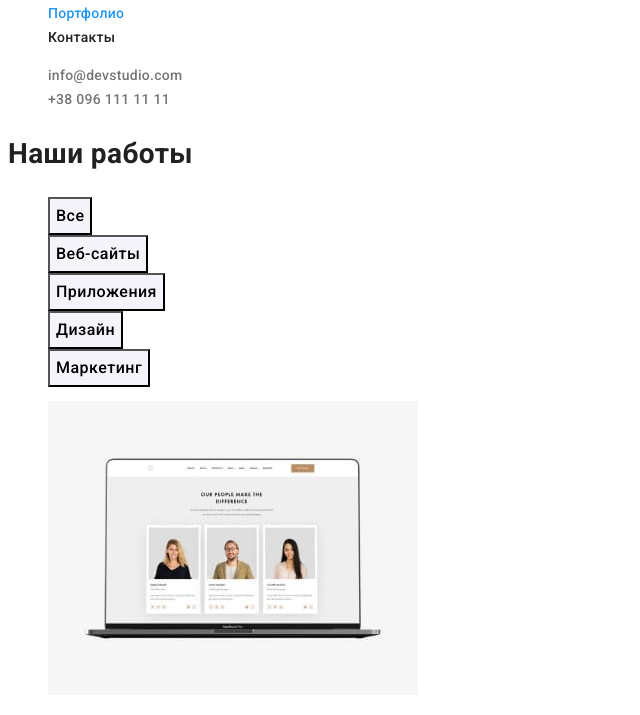
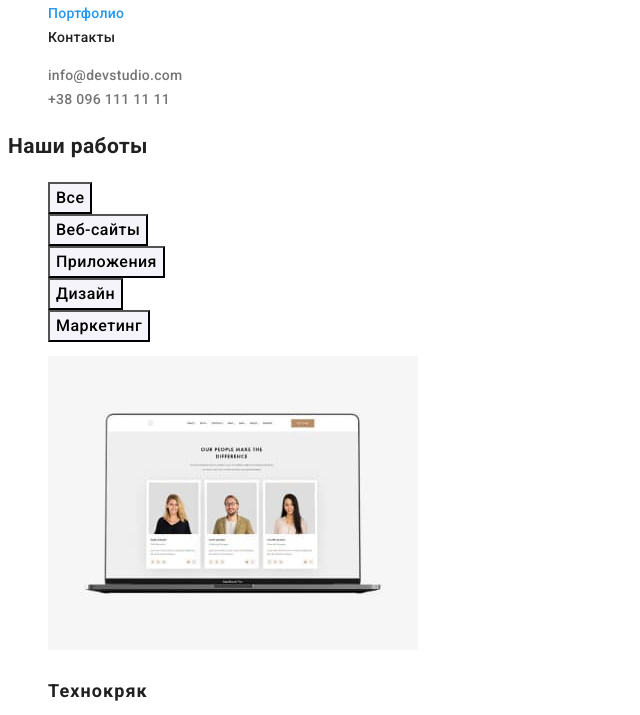
Before and after one commit to MyagkiyBogdan/goit-markup-hw-02, a plain HTML site: page portfiolio.html in a window 1280 px wide. Shown: the part 76-791 px from the top of the page, without its empty margins (0-640 px from the left). Drawn offline with Linux system fonts and the light colour scheme.

Commit message:
hw changes

```diff
--- a/css/styles.css
+++ b/css/styles.css
@@ -5,8 +5,8 @@
 	--white-text-color: #FFFFFF;
 	--footer-text-color: rgba(255, 255, 255, 0.6);
 	--footer-background-color: #2F303A;
-	--main-background-color: #FFFFFF;;
-	--second-background-color: #F5F4FA;;
+	--main-background-color: #FFFFFF;
+	--second-background-color: #F5F4FA;
 	--filter-button-color: #F5F4FA;
 	--letter-spacing-second: 0.06em;
 	--second-font-size: 16px;
@@ -30,10 +30,6 @@ body {
 
 .list {
 	list-style: none;
-}
-
-.btn {
-	cursor: pointer;
 }
 
 /* Header and footer settings */
@@ -114,8 +110,8 @@ body {
 	line-height: 1.87;
 	letter-spacing: var(--letter-spacing-second);
 	text-align: center;
-		width: 200px;
-		height: 50px;
+	min-width: 200px;
+	cursor: pointer;
 }
 
 .benefits {
@@ -124,6 +120,7 @@ body {
 
 .benefits__title {
 	font-weight: var(--font-weight-first);
+	font-size: 14px;
 	line-height: 1.14;
 	text-transform: uppercase;
 	}
@@ -151,6 +148,7 @@ text-align: center;
 
 .team__title {
 	font-weight: var(--font-weight-second);
+	font-size: 14px;
 }
 
 .team__text {
@@ -165,13 +163,13 @@ text-align: center;
 
 .works__btn {
 	background-color: var(--filter-button-color);
-	height: 38px;
 	font-family: inherit;
 	font-weight: var(--font-weight-second);
 	font-size: var(--second-font-size);
 	line-height: 1.62;
 	text-align: center;
 	letter-spacing: 0.03em;
+	cursor: pointer;
 }
 
 .works__btn:hover,
--- a/portfiolio.html
+++ b/portfiolio.html
@@ -7,7 +7,7 @@
 	<title>Portfolio</title>
 	<link rel="preconnect" href="https://fonts.googleapis.com">
 	<link rel="preconnect" href="https://fonts.gstatic.com" crossorigin>
-	<link href="https://fonts.googleapis.com/css2?family=Raleway:wght@700&family=Roboto:wght@400;500;700&display=swap"
+	<link href="https://fonts.googleapis.com/css2?family=Raleway:wght@700&family=Roboto:wght@400;500;700;900&display=swap"
 	rel="stylesheet">
 	<link rel="stylesheet" href="./css/styles.css">
 </head>
@@ -39,15 +39,16 @@
 				</li>
 			</ul>
 		</header>
-			<main class="works section">
+			<main class>
+				<section class="works section">
 					<!-- Не забыть скрыть заголовок-->
 					<h1 class="works-title">Наши работы</h1>
 					<ul class="works__list works-filter list">
-					<li class="works__item"><button type="button" class="works__btn btn">Все</button></li>
-					<li class="works__item"><button type="button" class="works__btn btn">Веб-сайты</button></li>
-					<li class="works__item"><button type="button" class="works__btn btn">Приложения</button></li>
-					<li class="works__item"><button type="button" class="works__btn btn">Дизайн</button></li>
-					<li class="works__item"><button type="button" class="works__btn btn">Маркетинг</button></li>
+						<li class="works__item"><button type="button" class="works__btn">Все</button></li>
+						<li class="works__item"><button type="button" class="works__btn">Веб-сайты</button></li>
+						<li class="works__item"><button type="button" class="works__btn">Приложения</button></li>
+						<li class="works__item"><button type="button" class="works__btn">Дизайн</button></li>
+						<li class="works__item"><button type="button" class="works__btn">Маркетинг</button></li>
 					</ul>
 					<ul class="works__list works-examples list">
 						<li class="works-examples__item">
@@ -115,6 +116,7 @@
 						</li>
 					</ul>
 				</main>
+			</section>
 		<footer class="footer">
 			<a href="./index.html" class="logo logo--white link"><span class="logo__word">Web</span>Studio</a>
 			<address>
```
Also changed, not shown: index.html (+2 -2 lines). Lines whose indentation alone changed are shown as unchanged.
